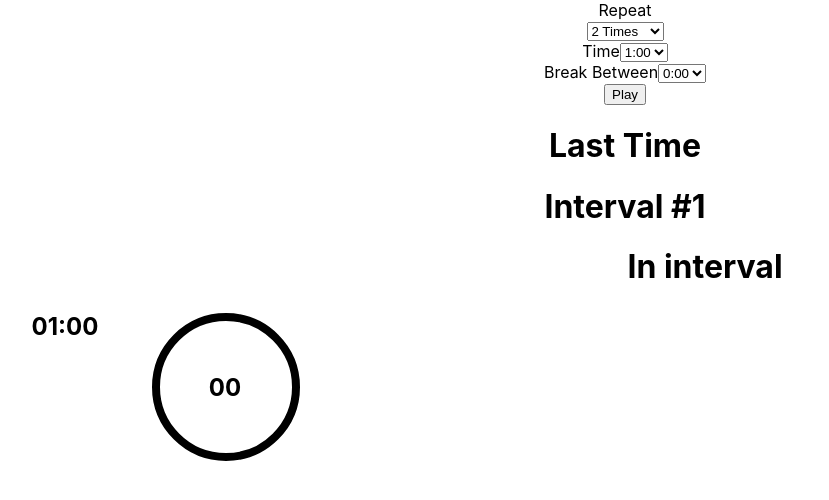
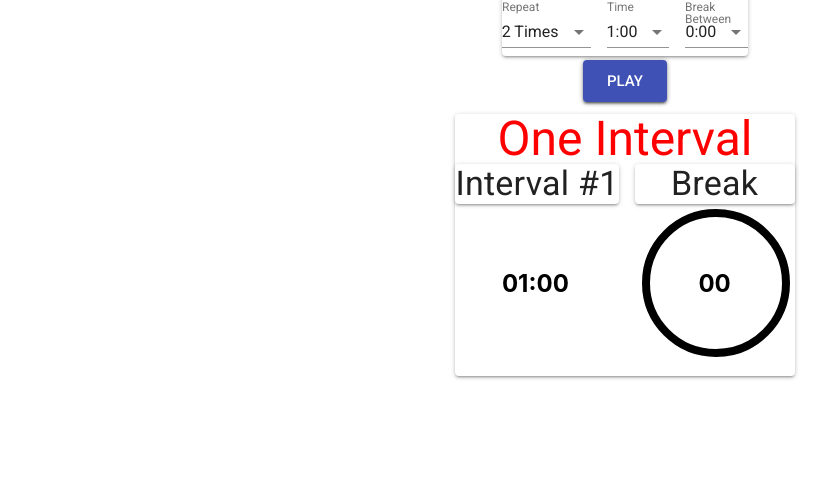
Before and after one commit to toddwseattle/interval-timerjs, a React (Create React App) app: page / in a window 1280 px wide. Shown: the top 500 px of the page, without its empty margins (15-844 px from the left). Built offline with nearby package versions, Linux system fonts and the light colour scheme.

Commit message:
Add typography and styling with material-ui
- make commands using the drop downs
- use typography for the text
- get grid component alignments correct for elements

```diff
--- a/package.json
+++ b/package.json
@@ -7,7 +7,8 @@
     "prop-types": "^15.6.2",
     "react": "^16.5.2",
     "react-dom": "^16.5.2",
-    "react-scripts": "2.0.5"
+    "react-scripts": "2.0.5",
+    "typeface-roboto": "^0.0.54"
   },
   "scripts": {
     "start": "react-scripts start",
--- a/public/index.html
+++ b/public/index.html
@@ -22,6 +22,7 @@
     -->
   <title>React App</title>
   <link rel="stylesheet" href="https://fonts.googleapis.com/css?family=Roboto:300,400,500">
+  <meta name="viewport" content="minimum-scale=1, initial-scale=1, width=device-width, shrink-to-fit=no" />
 </head>
 
 <body>
--- a/src/App.js
+++ b/src/App.js
@@ -1,9 +1,24 @@
 import React, { Component } from "react";
 import "./App.css";
+import "typeface-roboto";
+import Grid from "@material-ui/core/Grid";
+import Paper from "@material-ui/core/Paper";
+import { withStyles } from "@material-ui/core/styles";
 import TimerDisplay from "./components/TimerDisplay";
 import Commands from "./containers/Commands";
 import PlayPause from "./components/PlayPause";
 import IntervalDisplay from "./components/IntervalDisplay";
+
+const styles = theme => ({
+  root: {
+    flexGrow: 1
+  },
+  paper: {
+    padding: theme.spacing.unit * 2,
+    textAlign: "center",
+    color: theme.palette.text.secondary
+  }
+});
 
 class App extends Component {
   state = {
@@ -70,20 +85,47 @@ class App extends Component {
     this.setState({ ...this.state, play: !this.state.play });
   };
   render = () => {
-    const breakMessage = this.state.takingBreak
-      ? "Taking a Break"
-      : "In interval";
+    const { classes } = this.props;
+    const breakMessage = this.state.takingBreak ? "Start Again in:" : "Break";
     return (
-      <div className="App">
+      <div className={classes.root}>
+        <Grid
+          container
+          direction="column"
+          justify="center"
+          alignItems="center"
+          spacing={24}
+        >
+          <Grid item>
+            <Paper>
               <Commands onchange={this.intervalChangeHandler.bind(this)} />
+            </Paper>
+          </Grid>
+          <Paper>
             <PlayPause onchange={this.ppClick} play={this.state.play} />
-        <IntervalDisplay remain={this.state.intervalsRemaining} />
+          </Paper>
+          <Grid item>
+            <Paper>
+              <IntervalDisplay
+                remain={this.state.intervalsRemaining}
+                total={this.state.intervals}
+              />
+              <Grid
+                container
+                direction="row"
+                justify="center"
+                alignItems="center"
+                spacing={16}
+              >
+                <Grid item>
                   <TimerDisplay
                     toDisplay={
                       this.state.cycleDone
                         ? "Time's Up!"
                         : "Interval #" +
-                (this.state.intervals - this.state.intervalsRemaining + 1)
+                          (this.state.intervals -
+                            this.state.intervalsRemaining +
+                            1)
                     }
                     duration={this.state.duration}
                     play={this.state.play && !this.state.takingBreak}
@@ -91,6 +133,8 @@ class App extends Component {
                     resetCallback={this.resetComplete.bind(this)}
                     timerDone={this.intervalDone.bind(this)}
                   />
+                </Grid>
+                <Grid item>
                   <TimerDisplay
                     toDisplay={breakMessage}
                     duration={this.state.breakDuration}
@@ -99,9 +143,14 @@ class App extends Component {
                     resetCallback={this.breakResetComplete.bind(this)}
                     timerDone={this.breakCompleteHandler.bind(this)}
                   />
+                </Grid>
+              </Grid>
+            </Paper>
+          </Grid>
+        </Grid>
       </div>
     );
   };
 }
 
-export default App;
+export default withStyles(styles)(App);
--- a/src/components/BreakTimeInput.js
+++ b/src/components/BreakTimeInput.js
@@ -1,5 +1,8 @@
 import React from "react";
 import PropTypes from "prop-types";
+import Select from "@material-ui/core/Select";
+import MenuItem from "@material-ui/core/MenuItem";
+import { InputLabel, FormControl } from "@material-ui/core";
 
 function BreakTimeInput({ bTime = 10, onselect }) {
   let breakSelects = [
@@ -15,8 +18,9 @@ function BreakTimeInput({ bTime = 10, onselect }) {
   ];
   return (
     <div>
-      <label className="label">Break Between</label>
-      <select
+      <FormControl>
+        <InputLabel className="label">Break Between</InputLabel>
+        <Select
           value={bTime}
           name="btime"
           onChange={
@@ -27,11 +31,12 @@ function BreakTimeInput({ bTime = 10, onselect }) {
           }
         >
           {breakSelects.map(ts => (
-          <option key={ts.id} value={ts.duration}>
+            <MenuItem key={ts.id} value={ts.duration}>
               {ts.label}
-          </option>
+            </MenuItem>
           ))}
-      </select>
+        </Select>
+      </FormControl>
     </div>
   );
 }
--- a/src/components/IntervalDisplay.js
+++ b/src/components/IntervalDisplay.js
@@ -1,13 +1,33 @@
 import React from "react";
 import PropTypes from "prop-types";
+import Typography from "@material-ui/core/Typography";
 
-const IntervalDisplay = ({ remain }) => {
+const IntervalDisplay = ({ remain, total }) => {
+  const lastTimeStyle = { color: "red" };
   if (remain > 1) {
-    return <h1>{remain} Times Left</h1>;
+    return (
+      <Typography variant="h3" align="center">
+        {remain} of {total} Times Left
+      </Typography>
+    );
+  } else if (remain === 1 && total > 1) {
+    return (
+      <Typography variant="h3" align="center" style={lastTimeStyle}>
+        Last Time{" "}
+      </Typography>
+    );
   } else if (remain === 1) {
-    return <h1>Last Time</h1>;
+    return (
+      <Typography variant="h3" align="center" style={lastTimeStyle}>
+        One Interval
+      </Typography>
+    );
   } else {
-    return <h1>Intervals Complete</h1>;
+    return (
+      <Typography variant="h3" align="center">
+        Intervals Complete
+      </Typography>
+    );
   }
 };
 
--- a/src/components/IntervalInput.js
+++ b/src/components/IntervalInput.js
@@ -1,21 +1,23 @@
 import React from "react";
 import PropTypes from "prop-types";
+import Select from "@material-ui/core/Select";
+import MenuItem from "@material-ui/core/MenuItem";
+import { InputLabel, FormControl } from "@material-ui/core";
 
 function IntervalInput({ intervals, valueChange }) {
   let options = [];
   for (let i = 1; i < 11; i++) {
     options.push(
-      <option value={i} key={"int-" + i}>
+      <MenuItem value={i} key={"int-" + i}>
         {i} Times
-      </option>
+      </MenuItem>
     );
   }
   return (
     <div>
-      <label className="label">Repeat</label>
-      <div className="control">
-        <div className="select">
-          <select
+      <FormControl>
+        <InputLabel className="label">Repeat</InputLabel>
+        <Select
           value={intervals || 2}
           name="inverval"
           onChange={
@@ -26,9 +28,8 @@ function IntervalInput({ intervals, valueChange }) {
           }
         >
           {options}
-          </select>
-        </div>
-      </div>
+        </Select>
+      </FormControl>
     </div>
   );
 }
--- a/src/components/PlayPause.js
+++ b/src/components/PlayPause.js
@@ -1,10 +1,19 @@
 import React from "react";
 import PropTypes from "prop-types";
+import Button from "@material-ui/core/Button";
 
 export default function PlayPause({ onchange, play }) {
+  const bColor = play ? "secondary" : "primary";
   return (
     <div>
-      <button onClick={onchange}>{play ? "Pause" : "Play"}</button>
+      <Button
+        variant="contained"
+        size="large"
+        color={bColor}
+        onClick={onchange}
+      >
+        {play ? "Pause" : "Play"}
+      </Button>
     </div>
   );
 }
--- a/src/components/TimeSpan.js
+++ b/src/components/TimeSpan.js
@@ -1,4 +1,7 @@
 import React from "react";
+import Select from "@material-ui/core/Select";
+import MenuItem from "@material-ui/core/MenuItem";
+import { InputLabel, FormControl } from "@material-ui/core";
 
 function TimeSpan({ timespan = 60, onselect }) {
   // let dTime = 60;
@@ -16,8 +19,9 @@ function TimeSpan({ timespan = 60, onselect }) {
 
   return (
     <div>
-      <label className="label">Time</label>
-      <select
+      <FormControl>
+        <InputLabel className="label">Time</InputLabel>
+        <Select
           value={timespan}
           name="timespan"
           onChange={
@@ -28,11 +32,12 @@ function TimeSpan({ timespan = 60, onselect }) {
           }
         >
           {timeselects.map(ts => (
-          <option key={ts.id} value={ts.duration}>
+            <MenuItem key={ts.id} value={ts.duration}>
               {ts.label}
-          </option>
+            </MenuItem>
           ))}
-      </select>
+        </Select>{" "}
+      </FormControl>
     </div>
   );
 }
--- a/src/components/TimerDisplay.js
+++ b/src/components/TimerDisplay.js
@@ -1,6 +1,7 @@
 // Timer Stateless Functional Components
 import React from "react";
 import TimeCircle from "./TimeCircle";
+import { Paper, Typography } from "@material-ui/core";
 export const TimeDisplay = ({
   toDisplay,
   duration = 60,
@@ -10,8 +11,11 @@ export const TimeDisplay = ({
   timerDone
 }) => {
   return (
+    <Paper>
       <div>
-      <h1>{toDisplay}</h1>
+        <Typography variant="h4" align="center">
+          {toDisplay}
+        </Typography>
         <TimeCircle
           seconds={duration}
           play={play}
@@ -20,6 +24,7 @@ export const TimeDisplay = ({
           timerDone={timerDone}
         />
       </div>
+    </Paper>
   );
 };
 
--- a/src/containers/commands.js
+++ b/src/containers/commands.js
@@ -3,6 +3,7 @@ import PropTypes from "prop-types";
 import IntervalInput from "../components/IntervalInput";
 import TimeSpan from "../components/TimeSpan";
 import BreakTimeInput from "../components/BreakTimeInput";
+import { Grid } from "@material-ui/core";
 
 export class Commands extends Component {
   static propTypes = {
@@ -37,18 +38,32 @@ export class Commands extends Component {
   render = () => {
     let comDisp = this.props.show ? (
       <div>
+        <Grid
+          container
+          direction="row"
+          justify="flex-start"
+          alignItems="center"
+          spacing={16}
+        >
+          <Grid item>
             <IntervalInput
               valueChange={this.setIntervalHandler.bind(this)}
               intervals={this.state.intervals}
             />
+          </Grid>
+          <Grid item>
             <TimeSpan
               onselect={this.setTimeSpanHandler.bind(this)}
               timespan={this.state.timespan}
             />
+          </Grid>
+          <Grid item>
             <BreakTimeInput
               onselect={this.setBreakHandler.bind(this)}
               bTime={this.state.breakspan}
             />
+          </Grid>
+        </Grid>
       </div>
     ) : (
       <div />
```
Also changed, not shown: 1 other file (tests, documents, lock files or other folders). Lines whose indentation alone changed are shown as unchanged.
